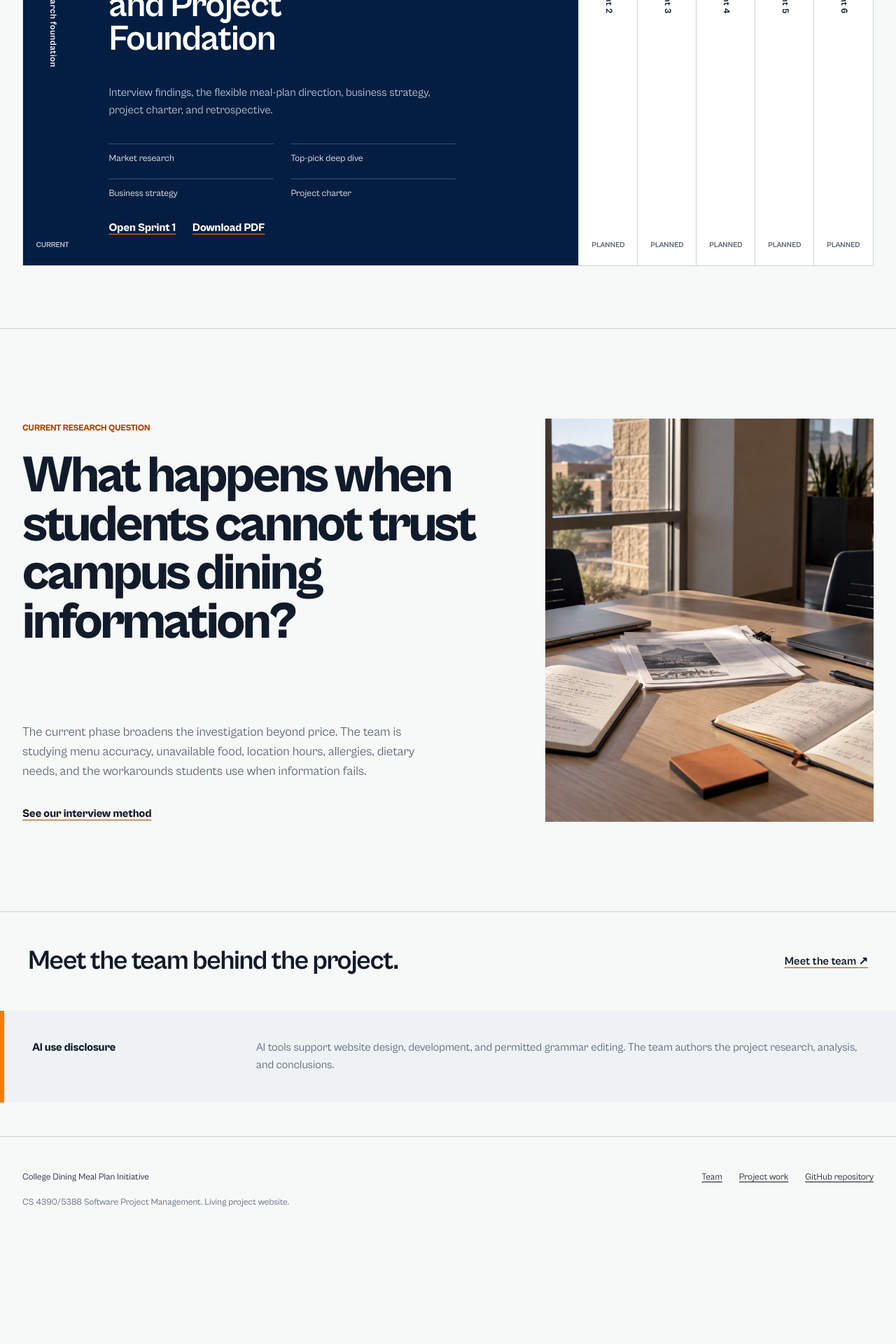
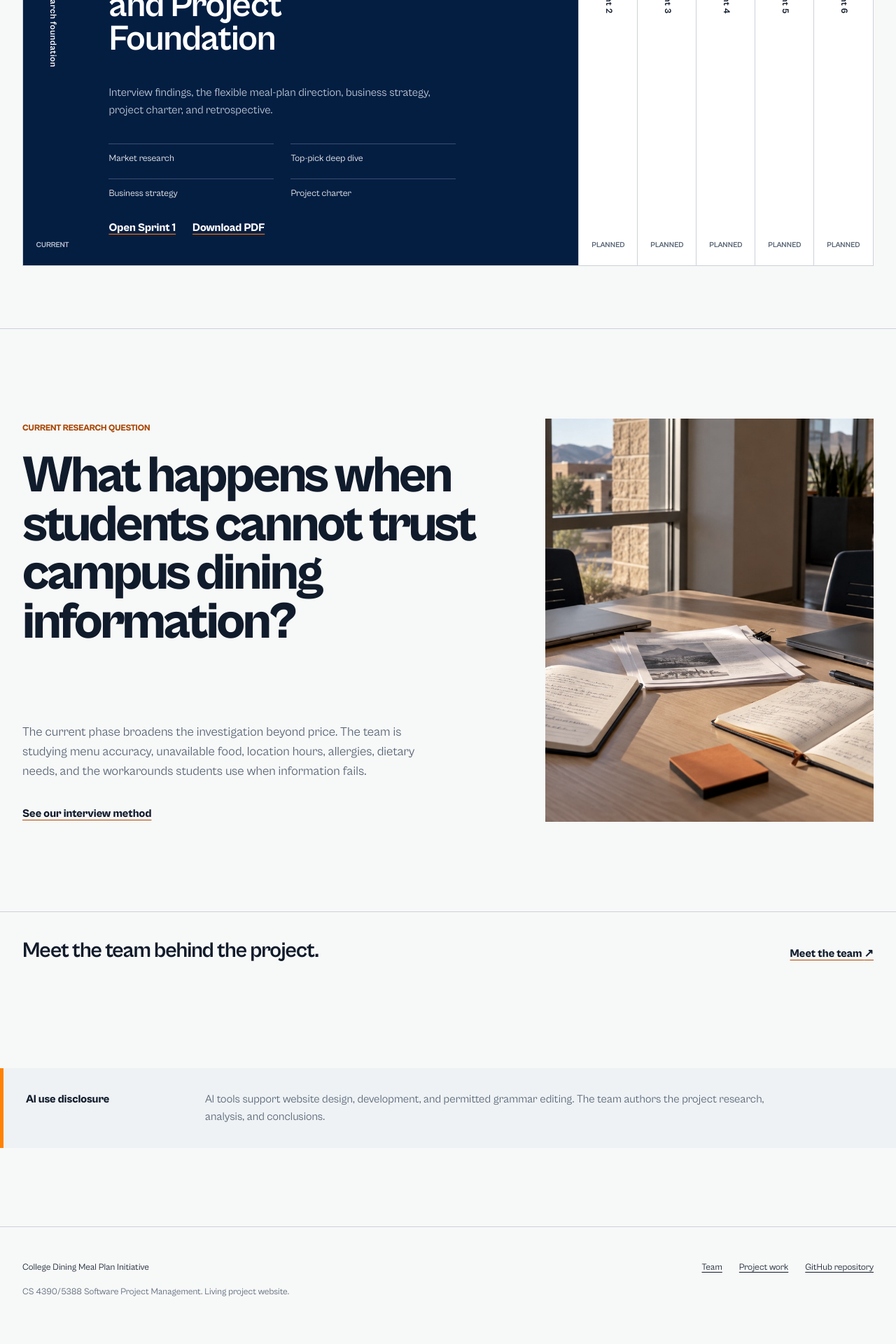
Before and after one commit to dlozan62/dlozan62.github.io, a Jekyll site: the page built from index.html, in a window 1280 px wide. Shown: the part 1087-3007 px from the top of the page at 70% size. Built offline with Jekyll 4.4.1, drawn with Linux system fonts in a browser that asks for light colours; before the commit the page ends 2878 px from its top, so only the background shows below that.

Commit message:
Restore site to commit f3c9bc5

```diff
--- a/assets/css/style.css
+++ b/assets/css/style.css
@@ -584,7 +584,7 @@ h3 {
 
 .disclosure {
   max-width: var(--container);
-  margin: 2rem auto 3rem;
+  margin: 7rem auto;
   padding: 2rem;
   border-left: 5px solid var(--orange);
   background: var(--mist);
@@ -1160,7 +1160,7 @@ h3 {
     gap: 1rem;
   }
   .disclosure {
-    margin: 2rem 1rem 3rem;
+    margin: 5rem 1rem;
     grid-template-columns: 1fr;
   }
   .people-list article {
--- a/index.html
+++ b/index.html
@@ -4,84 +4,6 @@ title: Home
 description: A living record of our college dining research, decisions, and project work.
 permalink: /
 ---
-
-<style>
-  .team-route {
-    min-height: 0;
-    margin: 0;
-    padding: 3rem 2.5rem;
-
-    display: flex;
-    align-items: center;
-    justify-content: space-between;
-    gap: 2rem;
-
-    border-top: 1px solid #cbd3dc;
-  }
-
-  .team-route p {
-    margin: 0;
-    font-size: clamp(2rem, 3vw, 3rem);
-    font-weight: 700;
-    line-height: 1.15;
-  }
-
-  .team-route a {
-    margin: 0;
-    color: inherit;
-    font-weight: 700;
-    white-space: nowrap;
-    text-underline-offset: 0.25rem;
-  }
-
-  .disclosure {
-    min-height: 0;
-    margin: 0 0 3rem;
-    padding: 2.5rem;
-
-    display: grid;
-    grid-template-columns: minmax(180px, 280px) 1fr;
-    align-items: start;
-    gap: 2.5rem;
-
-    background: #eef2f5;
-    border-left: 6px solid #f57c00;
-  }
-
-  .disclosure__title,
-  .disclosure p {
-    margin: 0;
-  }
-
-  .disclosure__title {
-    font-size: 1rem;
-    line-height: 1.5;
-  }
-
-  .disclosure p {
-    max-width: 950px;
-    line-height: 1.6;
-  }
-
-  @media (max-width: 700px) {
-    .team-route {
-      padding: 2rem 1.25rem;
-      align-items: flex-start;
-      flex-direction: column;
-    }
-
-    .team-route p {
-      font-size: 2rem;
-    }
-
-    .disclosure {
-      margin-bottom: 2rem;
-      padding: 1.75rem 1.25rem;
-      grid-template-columns: 1fr;
-      gap: 1rem;
-    }
-  }
-</style>
 
 <section class="exhibit-hero" aria-labelledby="hero-title">
   <img
@@ -92,26 +14,15 @@ permalink: /
     height="1024"
     fetchpriority="high"
   >
-
   <div class="exhibit-hero__wash" aria-hidden="true"></div>
-
   <div class="exhibit-hero__content">
     <p>CS 4390/5388 Software Project Management</p>
-
     <h1 id="hero-title">Meal plans that fit.</h1>
-
     <div class="exhibit-hero__actions">
-      <a
-        class="button button--orange"
-        href="{{ '/sprints/sprint-1/' | relative_url }}"
-      >
+      <a class="button button--orange" href="{{ '/sprints/sprint-1/' | relative_url }}">
         Explore the research
       </a>
-
-      <a
-        class="button button--glass"
-        href="{{ '/about/' | relative_url }}"
-      >
+      <a class="button button--glass" href="{{ '/about/' | relative_url }}">
         Meet the team
       </a>
     </div>
@@ -120,20 +31,10 @@ permalink: /
 
 <section class="sprint-accordion" aria-labelledby="sprint-heading">
   <header>
-    <h2 id="sprint-heading">
-      Six Sprints.<br>
-      Our Living Record.
-    </h2>
-
+    <h2 id="sprint-heading">Six Sprints.<br>Our Living Record.</h2>
     <div>
       <p>Select a sprint to see what the team has published so far.</p>
-
-      <a
-        class="text-link"
-        href="{{ '/sprints/' | relative_url }}"
-      >
-        View the sprint archive
-      </a>
+      <a class="text-link" href="{{ '/sprints/' | relative_url }}">View the sprint archive</a>
     </div>
   </header>
 
@@ -182,17 +71,10 @@ permalink: /
           <strong>Sprint {{ sprint }}</strong>
           <small>Planned</small>
         </summary>
-
         <div class="sprint-slice__body">
           <h3>Sprint {{ sprint }}</h3>
-
-          <p>
-            This record will be published after the sprint closes.
-          </p>
-
-          <p class="sprint-slice__empty">
-            No project materials have been published for this sprint yet.
-          </p>
+          <p>This record will be published after the sprint closes.</p>
+          <p class="sprint-slice__empty">No project materials have been published for this sprint yet.</p>
         </div>
       </details>
     {% endfor %}
@@ -201,11 +83,9 @@ permalink: /
 
 <section class="research-intro" aria-labelledby="research-question">
   <p>Current research question</p>
-
   <h2 id="research-question">
     What happens when students cannot trust campus dining information?
   </h2>
-
   <div class="research-intro__visual">
     <img
       src="{{ '/assets/images/team-work-session.jpg' | relative_url }}"
@@ -215,18 +95,13 @@ permalink: /
       loading="lazy"
     >
   </div>
-
   <div class="research-intro__copy">
     <p>
       The current phase broadens the investigation beyond price. The team is
       studying menu accuracy, unavailable food, location hours, allergies,
       dietary needs, and the workarounds students use when information fails.
     </p>
-
-    <a
-      class="text-link"
-      href="{{ '/sprints/sprint-1/#interview-method' | relative_url }}"
-    >
+    <a class="text-link" href="{{ '/sprints/sprint-1/#interview-method' | relative_url }}">
       See our interview method
     </a>
   </div>
@@ -234,17 +109,11 @@ permalink: /
 
 <aside class="team-route">
   <p>Meet the team behind the project.</p>
-
-  <a href="{{ '/about/' | relative_url }}">
-    Meet the team <span aria-hidden="true">↗</span>
-  </a>
+  <a href="{{ '/about/' | relative_url }}">Meet the team <span aria-hidden="true">↗</span></a>
 </aside>
 
 <aside class="disclosure" aria-labelledby="ai-disclosure-title">
-  <h2 id="ai-disclosure-title" class="disclosure__title">
-    AI use disclosure
-  </h2>
-
+  <h2 id="ai-disclosure-title" class="disclosure__title">AI use disclosure</h2>
   <p>
     AI tools support website design, development, and permitted grammar
     editing. The team authors the project research, analysis, and conclusions.
```
Also changed, not shown: other parts of index.html (+2 -14 lines).
